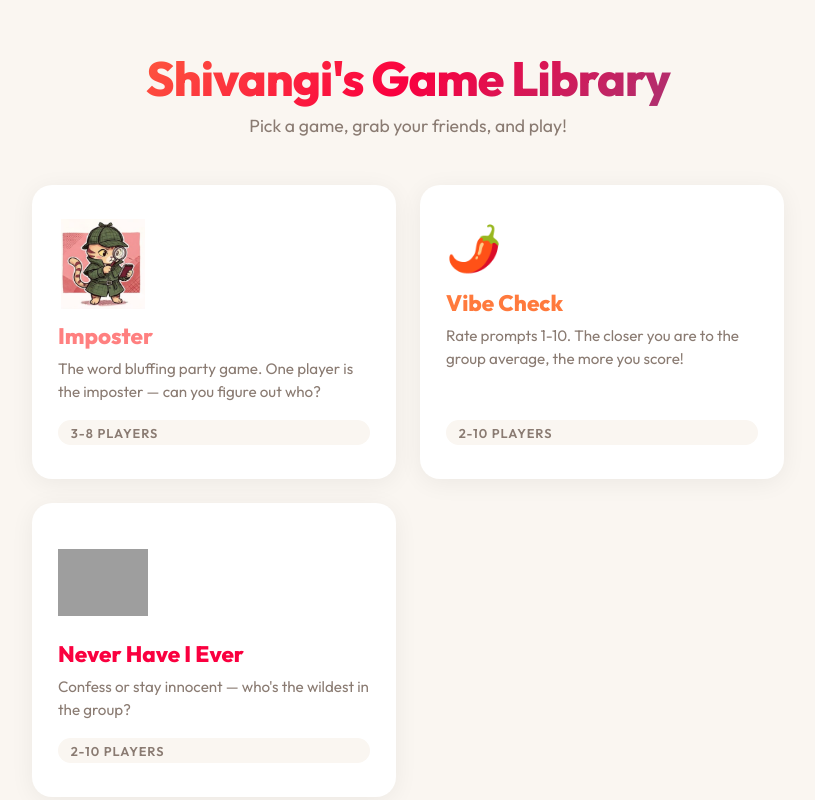
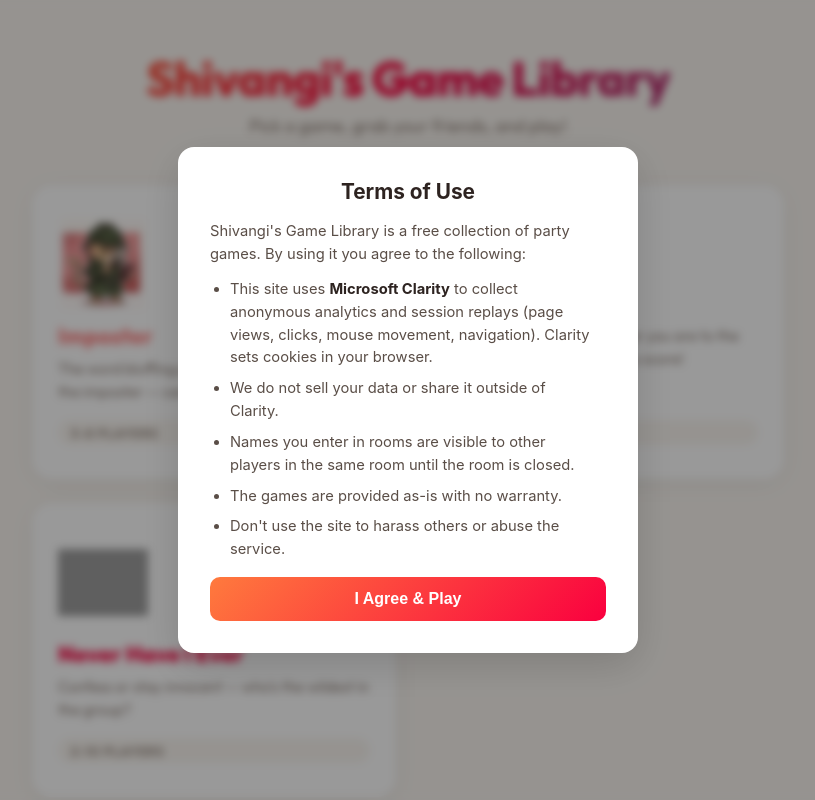
Before and after one commit to shivangi827/shivangis-game-library, a website: page public/index.html in a window 1280 px wide. Shown: the top 800 px of the page, without its empty margins (232-1047 px from the left). Drawn offline with Linux system fonts and the light colour scheme; grey boxes are pictures that could not be loaded.

Commit message:
feat: add Clarity analytics with terms-of-use consent
Shared consent.js + consent.css loaded on all pages. Terms modal
blocks Clarity until the user accepts. Consent persists in
localStorage so it only shows once.

```diff
--- /dev/null
+++ b/public/consent.css
@@ -0,0 +1,93 @@
+.terms-overlay {
+  position: fixed;
+  inset: 0;
+  background: rgba(0, 0, 0, 0.4);
+  display: flex;
+  align-items: center;
+  justify-content: center;
+  z-index: 9999;
+  padding: 1rem;
+  backdrop-filter: blur(4px);
+}
+
+.terms-box {
+  background: #fff;
+  border-radius: 16px;
+  padding: 2rem;
+  width: 100%;
+  max-width: 460px;
+  box-shadow: 0 12px 40px rgba(0, 0, 0, 0.15);
+  display: flex;
+  flex-direction: column;
+  gap: 1rem;
+  font-family: -apple-system, BlinkMacSystemFont, 'Segoe UI', sans-serif;
+  color: #2D2320;
+}
+
+.terms-box h2 {
+  text-align: center;
+  font-size: 1.3rem;
+  font-weight: 700;
+  margin: 0;
+}
+
+.terms-body {
+  max-height: 50vh;
+  overflow-y: auto;
+  font-size: 0.92rem;
+  line-height: 1.55;
+  color: #5a4e47;
+  padding-right: 0.5rem;
+}
+
+.terms-body p { margin-bottom: 0.75rem; }
+
+.terms-body ul {
+  list-style: disc;
+  padding-left: 1.25rem;
+  display: flex;
+  flex-direction: column;
+  gap: 0.5rem;
+}
+
+.terms-body strong { color: #2D2320; }
+
+.terms-btn {
+  display: block;
+  width: 100%;
+  padding: 0.8rem;
+  border: none;
+  border-radius: 10px;
+  font-size: 1rem;
+  font-weight: 600;
+  cursor: pointer;
+  transition: opacity 0.15s;
+}
+
+.terms-btn:hover { opacity: 0.85; }
+
+.terms-btn-accept {
+  background: linear-gradient(135deg, #FF7A3D, #FA003F);
+  color: #fff;
+}
+
+.terms-btn-close {
+  background: #f0ebe6;
+  color: #2D2320;
+}
+
+.site-footer {
+  text-align: center;
+  padding: 1.5rem 1rem 2rem;
+  font-size: 0.8rem;
+  color: #8A7B72;
+}
+
+.site-footer a {
+  color: inherit;
+  text-decoration: underline;
+}
+
+.site-footer a:hover { color: #FA003F; }
+
+.hidden { display: none !important; }
--- a/public/index.html
+++ b/public/index.html
@@ -8,6 +8,7 @@
   <link rel="preconnect" href="https://fonts.gstatic.com" crossorigin />
   <link href="https://fonts.googleapis.com/css2?family=Outfit:wght@400;600;800&display=swap" rel="stylesheet" />
   <link rel="stylesheet" href="style.css" />
+  <link rel="stylesheet" href="consent.css" />
 </head>
 <body>
   <div class="page">
@@ -45,5 +46,29 @@
       <p>Made with love by Shivangi</p>
     </footer>
   </div>
+
+  <div id="modal-terms" class="terms-overlay hidden" role="dialog" aria-modal="true">
+    <div class="terms-box">
+      <h2>Terms of Use</h2>
+      <div class="terms-body">
+        <p>Shivangi's Game Library is a free collection of party games. By using it you agree to the following:</p>
+        <ul>
+          <li>This site uses <strong>Microsoft Clarity</strong> to collect anonymous analytics and session replays (page views, clicks, mouse movement, navigation). Clarity sets cookies in your browser.</li>
+          <li>We do not sell your data or share it outside of Clarity.</li>
+          <li>Names you enter in rooms are visible to other players in the same room until the room is closed.</li>
+          <li>The games are provided as-is with no warranty.</li>
+          <li>Don't use the site to harass others or abuse the service.</li>
+        </ul>
+      </div>
+      <button class="terms-btn terms-btn-accept" id="btn-terms-accept">I Agree &amp; Play</button>
+      <button class="terms-btn terms-btn-close hidden" id="btn-terms-close">Close</button>
+    </div>
+  </div>
+
+  <footer class="site-footer">
+    <a href="#" id="footer-terms">Terms</a>
+  </footer>
+
+  <script src="/consent.js"></script>
 </body>
 </html>
```
Also changed, not shown: public/imposter/index.html (+24 -0 lines), public/never-have-i-ever/index.html (+24 -0 lines), public/vibe-check/index.html (+24 -0 lines).
